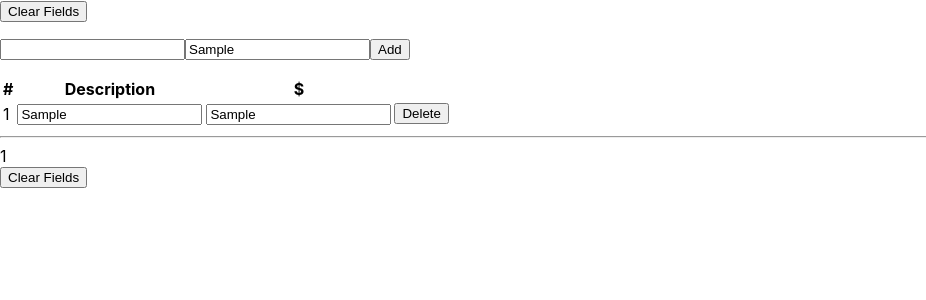
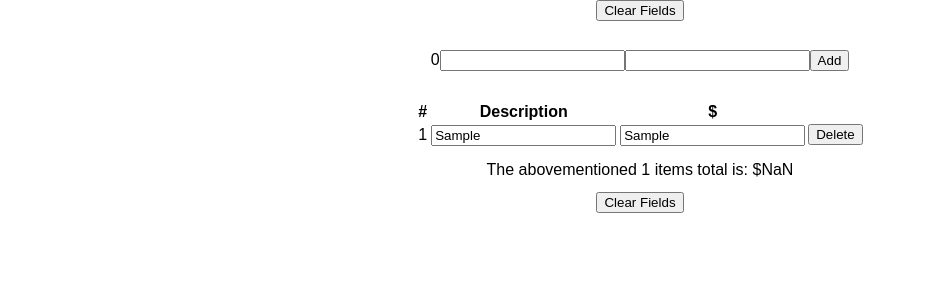
Before and after one commit to shugyoza/break-it-down, a React (Create React App) app in the folder client/: page / in a window 1280 px wide. Both pictures are taken after typing "Sample", "Sample" into the empty fields and a click on the button "Add". Shown: the top 300 px of the page, without its empty margins (0-926 px from the left). Built offline with nearby package versions, Linux system fonts and the light colour scheme.

Commit message:
app can total the $ in the list with the total items and stored the total in local storage, along with the items list.

```diff
--- a/client/src/App.js
+++ b/client/src/App.js
@@ -2,50 +2,68 @@ import React, {useState, useRef, useEffect} from 'react';
 import ItemList from './ItemList'
 import './App.css';
 
-const LOCAL_STORAGE_KEY = 'itemizeApp.items'
+const LOCAL_STORAGE_KEY_ITEMS = 'itemizeApp.items';
+const LOCAL_STORAGE_KEY_TOTAL = 'itemizeApp.total'
 
 function App() {
   const [items, setItems] = useState([]);
+  const [total, setTotal] = useState(0);
   const itemNameRef = useRef();
   const itemValRef = useRef();
 
   useEffect(() => {
-    const storedItems = JSON.parse(localStorage.getItem(LOCAL_STORAGE_KEY));
+    const storedItems = JSON.parse(localStorage.getItem(LOCAL_STORAGE_KEY_ITEMS));
     if (storedItems) setItems(storedItems);
   }, []);
 
   useEffect(() => {
-    localStorage.setItem(LOCAL_STORAGE_KEY, JSON.stringify(items))
+    localStorage.setItem(LOCAL_STORAGE_KEY_ITEMS, JSON.stringify(items))
   }, [items]);
 
-  function clickAddItem(event) {
+  useEffect(() => {
+    const storedTotal = JSON.parse(localStorage.getItem(LOCAL_STORAGE_KEY_TOTAL));
+    if (storedTotal) setTotal(storedTotal);
+  }, []);
+
+  useEffect(() => {
+    localStorage.setItem(LOCAL_STORAGE_KEY_TOTAL, JSON.stringify(total))
+  }, [total]);
+
+  function clickAddItem(e) {
     const name = itemNameRef.current.value;
     const val = itemValRef.current.value;
     if (name === '' || val === '') return;
     setItems(prevItems => {
       return [...prevItems, {id: `${prevItems.length + 1}`, name: name, val: val}];
     })
-    itemNameRef.current.value = null;
+    itemNameRef.current.value = itemValRef.current.value = null;
+    setTotal(prevTotal => {
+      let newTotal = prevTotal - 0 + (val - 0);
+      console.log(newTotal);
+      return newTotal;
+    })
   }
 
   function clickClearFields() {
     const newItems = [];
+    const newTotal = 0;
     setItems(newItems);
+    setTotal(newTotal);
   }
 
   return (
-    <React.Fragment>
+    <div className={'container'}>
       <button>Clear Fields</button>
       <p>
+        <span>0</span>
         <input ref={itemNameRef} type='text' />
         <input ref={itemValRef} type='text'/>
         <button onClick={clickAddItem}>Add</button>
       </p>
       <ItemList items={items}/>
-      <hr />
-      <div>{items.length}</div>
+      <div>The abovementioned {items.length} items total is: ${total}</div>
       <button onClick={clickClearFields}>Clear Fields</button>
-    </React.Fragment>
+    </div>
   );
 }
 
--- a/client/src/Item.js
+++ b/client/src/Item.js
@@ -1,13 +1,30 @@
-import React from 'react'
+import React, {useState, useRef, useEffect} from 'react'
 
 export default function Item({item}) {
+    const itemNameRef = useRef();
+    const itemValRef = useRef();
+    const itemRef = useRef();
+
+    function changeName(e) {
+        const name = itemNameRef.current.value
+        if (name === '') return;
+        return item.name = name;
+    }
+
+    function changeVal(e) {
+
+    }
+
+    function deleteItem() {
+
+    }
 
     return (
-        <tr key={item.id}>
+        <tr key={item.id} ref={itemRef}>
             <td>{item.id}</td>
-            <td><input value={item.name} type='text'/></td>
-            <td><input value={item.val} type='text' /></td>
-            <button>Delete</button>
+            <td><input onChange={changeName} value={item.name} ref={itemNameRef} type='text'/></td>
+            <td><input onChange={changeVal} value={item.val} ref={itemValRef} type='text' /></td>
+            <button onClick={deleteItem}>Delete</button>
         </tr>
     )
 }
--- a/client/src/index.css
+++ b/client/src/index.css
@@ -1,8 +1,10 @@
 body {
+  display: flex;
+  justify-content: center;
+  align-items: center;
+
   margin: 0;
-  font-family: -apple-system, BlinkMacSystemFont, 'Segoe UI', 'Roboto', 'Oxygen',
-    'Ubuntu', 'Cantarell', 'Fira Sans', 'Droid Sans', 'Helvetica Neue',
-    sans-serif;
+  font-family: sans-serif;
   -webkit-font-smoothing: antialiased;
   -moz-osx-font-smoothing: grayscale;
 }
@@ -11,3 +13,11 @@ code {
   font-family: source-code-pro, Menlo, Monaco, Consolas, 'Courier New',
     monospace;
 }
+
+.container {
+  display: flex;
+  flex-direction: column;
+  justify-content: center;
+  align-items: center;
+  gap: .8rem;
+}
```
